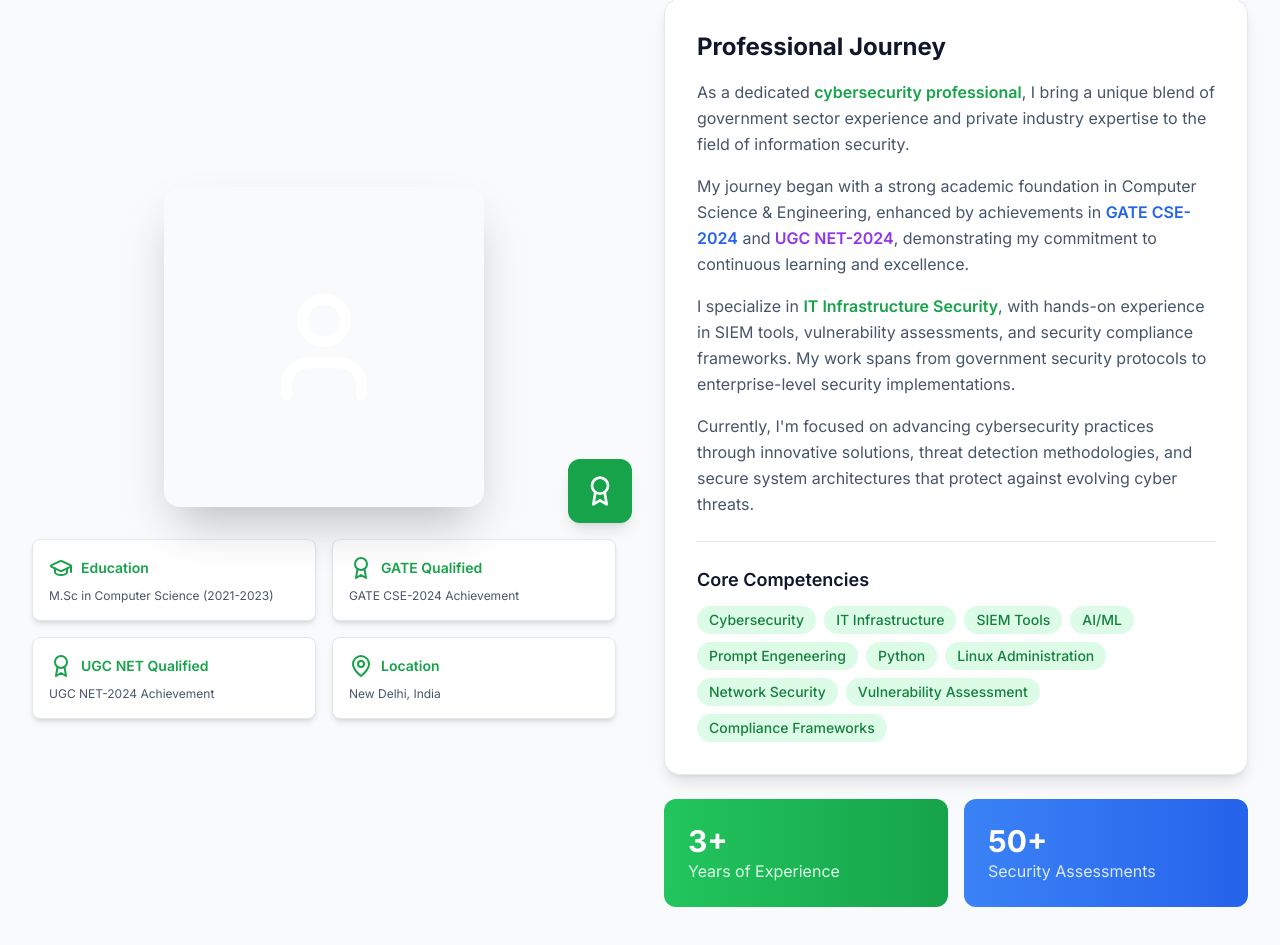
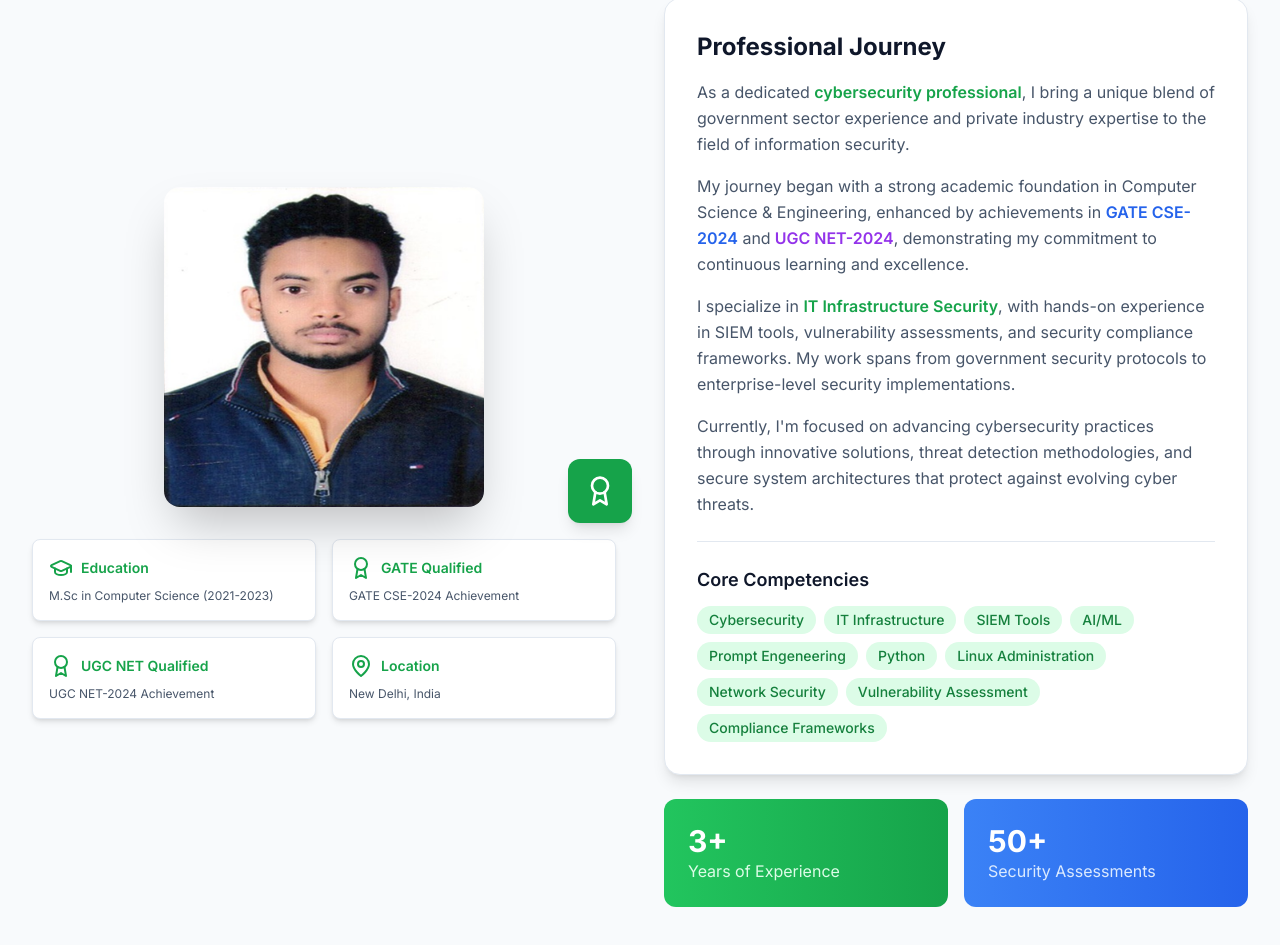
Before and after one commit to Vikram3598/vikram-portfolio, a Next.js app: page / in a window 1280 px wide. Shown: the part 1066-2011 px from the top of the page. Built offline with nearby package versions, Linux system fonts and the light colour scheme.

Commit message:
Update About.tsx

```diff
--- a/src/components/About.tsx
+++ b/src/components/About.tsx
@@ -63,11 +63,11 @@ const About = () => {
               <div className="w-80 h-80 mx-auto bg-gradient-to-br from-cyber-400 to-blue-600 rounded-2xl flex items-center justify-center shadow-2xl">
                 <User className="w-32 h-32 text-white" />
                 {/* Uncomment this when you add your profile photo */}
-                {/* <img
+                {<img
                   src="/profile.png"
                   alt="Vikram Prasad Gupta"
                   className="w-full h-full object-cover rounded-2xl"
-                /> */}
+                />}
               </div>
               <div className="absolute -bottom-4 -right-4 bg-cyber-600 text-white p-4 rounded-xl shadow-lg">
                 <Award className="w-8 h-8" />
```
